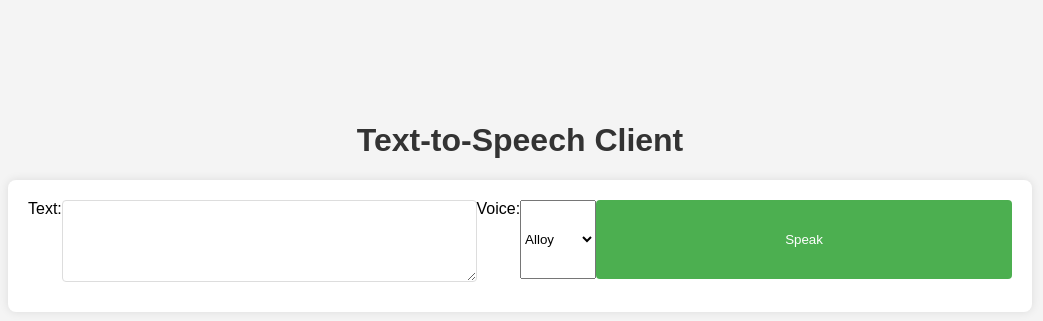
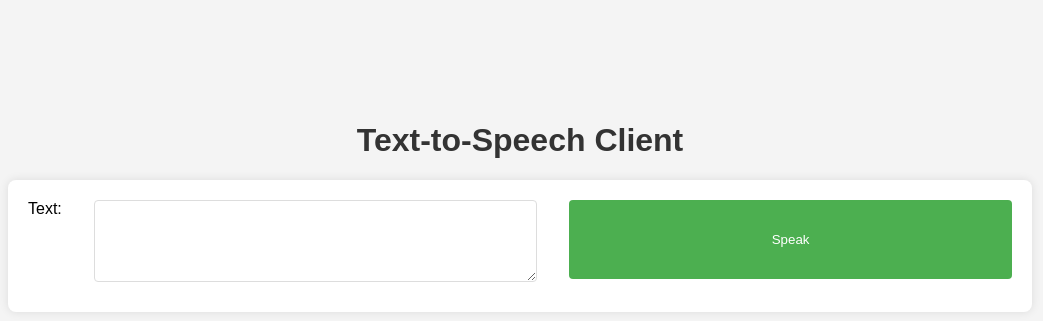
Before and after one commit to LinkedInLearning/openai-api-speech-3834416, a Python web app: template 01_05_begin/templates/index.html in a window 1280 px wide. Shown: the part 194-515 px from the top of the page, without its empty margins (120-1163 px from the left). Run offline with Jinja, Linux system fonts and the light colour scheme; the template is opened without the code that fills it, so the values that code supplies are empty.

Commit message:
01_05_begin

```diff
--- a/01_05_begin/templates/index.html
+++ b/01_05_begin/templates/index.html
@@ -73,16 +73,6 @@
     <form id="tts-form">
         <label for="text">Text:</label>
         <textarea id="text" name="text" rows="4" cols="50"></textarea>
-        <label for="voice">Voice:</label>
-        <select id="voice" name="voice">
-            <option value="alloy">Alloy</option>
-            <option value="echo">Echo</option>
-            <option value="fable">Fable</option>
-            <option value="onyx">Onyx</option>
-            <option value="nova">Nova</option>
-            <option value="shimmer">Shimmer</option>
-        </select>
-
         <input type="submit" value="Speak">
     </form>
 
@@ -93,7 +83,6 @@
             event.preventDefault();
 
             const text = document.getElementById('text').value;
-            const voice = document.getElementById('voice').value;
             const audioElement = document.getElementById('audio');
 
             fetch('/tts', {
@@ -101,7 +90,7 @@
                 headers: {
                     'Content-Type': 'application/json'
                 },
-                body: JSON.stringify({ text, voice })
+                body: JSON.stringify({ text: text })
             })
             .then(response => response.blob())
             .then(blob => {
```
